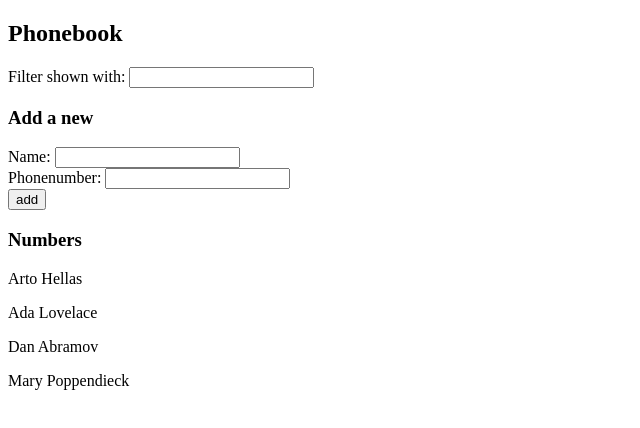
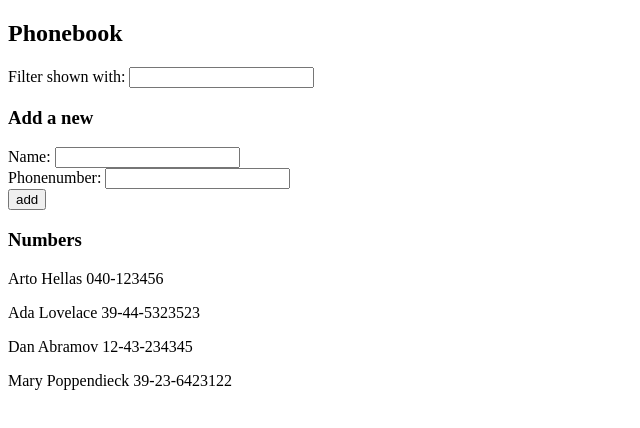
Before and after one commit to Krediann/FSO, a React (Vite) app in the folder osa2/puhelinluettelo/: page / in a window 1280 px wide. Shown: the top 428 px of the page, without its empty margins (0-640 px from the left). Built offline with nearby package versions, Linux system fonts and the light colour scheme; data requests are answered from the project's data file.

Commit message:
feat: 2-12 puhelinluettelo step7

```diff
--- a/osa2/puhelinluettelo/db.json
+++ b/osa2/puhelinluettelo/db.json
@@ -1,23 +1,23 @@
 {
-  "persons":[
+  "persons": [
     {
       "name": "Arto Hellas",
-      "number": "040-123456",
+      "phoneNumber": "040-123456",
       "id": "1"
     },
     {
       "name": "Ada Lovelace",
-      "number": "39-44-5323523",
+      "phoneNumber": "39-44-5323523",
       "id": "2"
     },
     {
       "name": "Dan Abramov",
-      "number": "12-43-234345",
+      "phoneNumber": "12-43-234345",
       "id": "3"
     },
     {
       "name": "Mary Poppendieck",
-      "number": "39-23-6423122",
+      "phoneNumber": "39-23-6423122",
       "id": "4"
     }
   ]
--- a/osa2/puhelinluettelo/src/App.tsx
+++ b/osa2/puhelinluettelo/src/App.tsx
@@ -1,13 +1,14 @@
-import axios from "axios"
 import { useEffect, useState } from "react"
 import { Display } from "./components/Display"
 import { Filter } from "./components/Filter"
 import { PersonForm } from "./components/Form"
+import { create, getAll } from "./services/persons"
 
 type InputChangeEvent = React.ChangeEvent<HTMLInputElement>
 export interface Person {
   name: string
   phoneNumber: string
+  id: string
 }
 
 const App = () => {
@@ -17,8 +18,8 @@ const App = () => {
   const [newFilter, setNewFilter] = useState("")
 
   useEffect(() => {
-    axios.get("http://localhost:3001/persons").then((res) => {
-      setPersons(res.data)
+    getAll().then((initialPersons) => {
+      setPersons(initialPersons)
     })
   }, [])
 
@@ -36,11 +37,14 @@ const App = () => {
       setNewPhonenumber("")
       return
     }
-    const copy = [...persons]
-    copy.push({ name: newName, phoneNumber: newPhonenumber })
-    setPersons(copy)
-    setNewName("")
-    setNewPhonenumber("")
+    const newId = persons[persons.length - 1].id + 1
+    const newPerson = { name: newName, phoneNumber: newPhonenumber, id: newId }
+
+    create(newPerson).then((returnedPerson) => {
+      setPersons(persons.concat(returnedPerson))
+      setNewName("")
+      setNewPhonenumber("")
+    })
   }
 
   const handleNameInputChange = (event: InputChangeEvent) => {
--- a/osa2/puhelinluettelo/src/main.tsx
+++ b/osa2/puhelinluettelo/src/main.tsx
@@ -1,4 +1,9 @@
+import { StrictMode } from "react"
 import { createRoot } from "react-dom/client"
 import App from "./App.tsx"
 
-createRoot(document.getElementById("root")!).render(<App />)
+createRoot(document.getElementById("root")!).render(
+  <StrictMode>
+    <App />
+  </StrictMode>
+)
--- /dev/null
+++ b/osa2/puhelinluettelo/src/services/persons.tsx
@@ -0,0 +1,13 @@
+import axios from "axios"
+import { Person } from "../App"
+const baseUrl = "http://localhost:3001/persons"
+
+export const getAll = () => {
+  const req = axios.get(baseUrl)
+  return req.then((res) => res.data)
+}
+
+export const create = (newPerson: Person) => {
+  const req = axios.post(baseUrl, newPerson)
+  return req.then((res) => res.data)
+}
```
